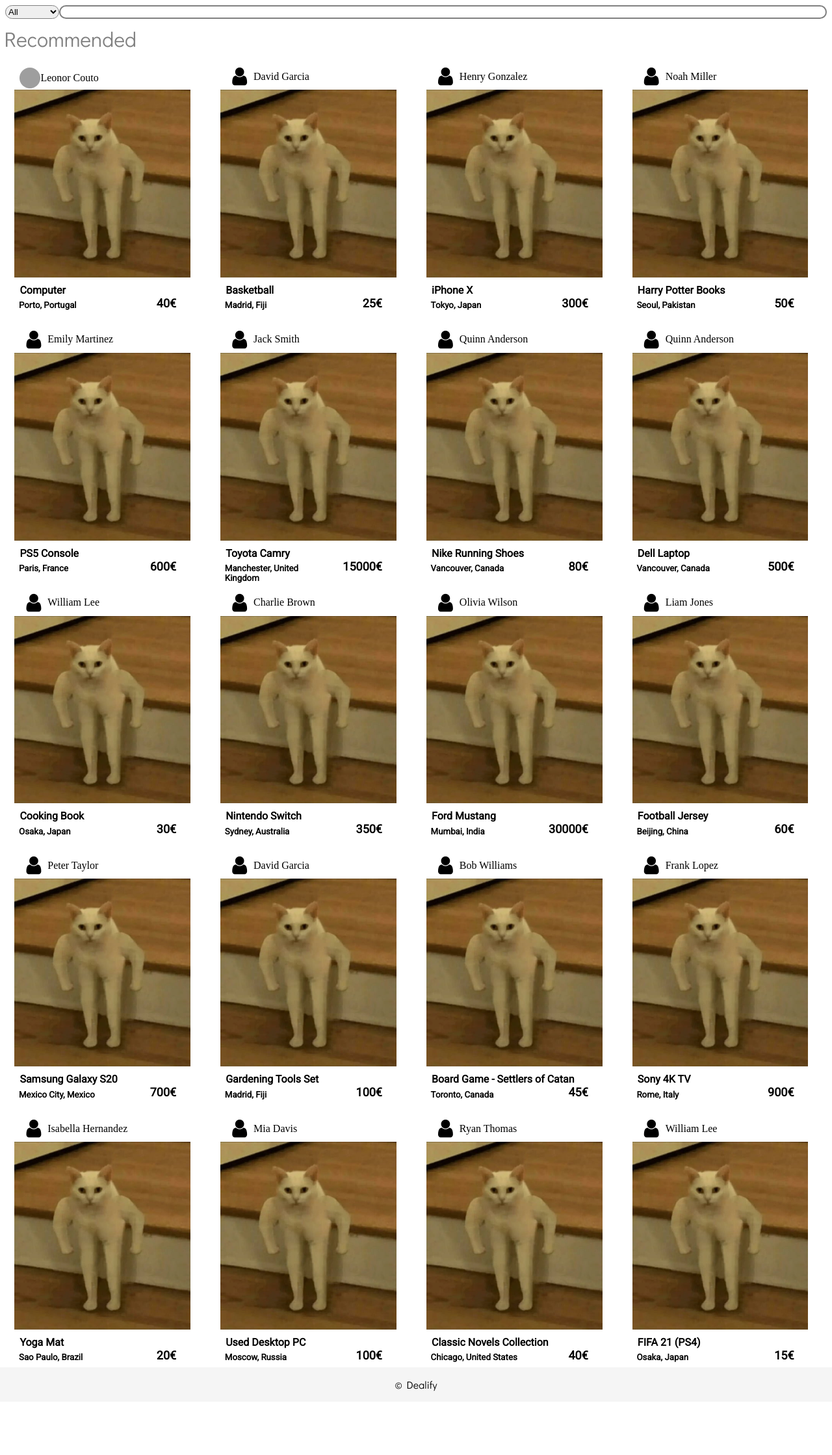
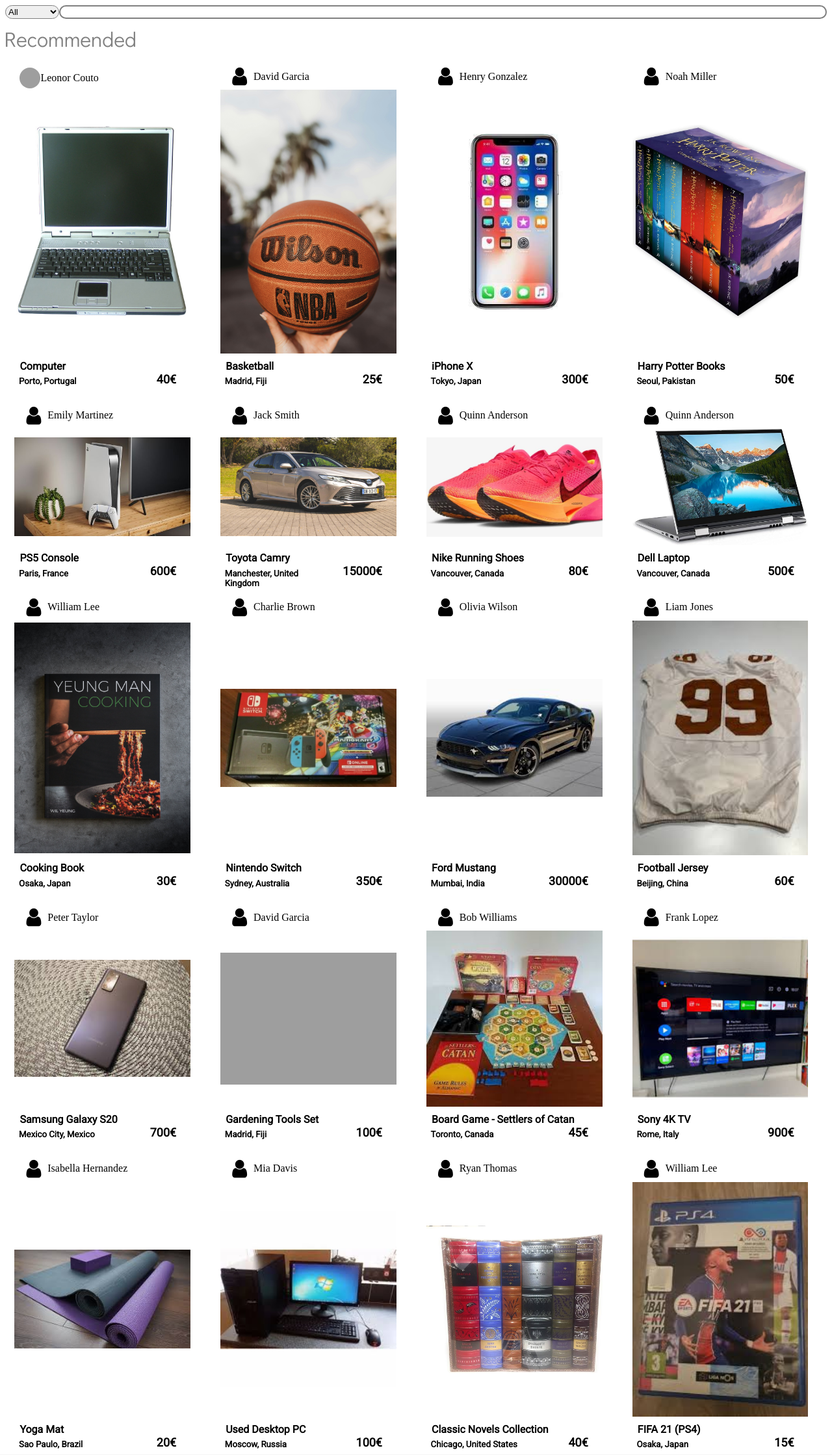
Before and after one commit to FEUP-LTW-2024/ltw-project-2024-ltw13g02, a PHP site: page /pages/index.php in a window 1280 px wide. Shown: the part 80-2319 px from the top of the page at 65% size. Before the commit the page ends 2221 px from the top, so only its background shows below. Run offline with PHP 8.4, Linux system fonts and the light colour scheme; data comes from the database, SQL or seed files in the repository; both versions use the stored data as it was after the commit; grey boxes are pictures that could not be loaded.

Commit message:
Imagens na main page

```diff
--- a/pages/index.php
+++ b/pages/index.php
@@ -12,7 +12,7 @@
   require_once(__DIR__ . '/../templates/common_tmpl.php');
   require_once(__DIR__ . '/../templates/index_tmpl.php');
 
-  //require_once(__DIR__ . '/../vendor/autoload.php');
+  //require_once(__DIR__ . '/../vendor/autoload.php'); TODO rmove???
 
   $db = getDatabaseConnection();
   $categories = getCategories($db);
--- a/templates/index_tmpl.php
+++ b/templates/index_tmpl.php
@@ -97,7 +97,7 @@ function drawRecommended($recommended_ids) { ?>
 
 <?php
 
-function drawProduct($product, $user){ ?>
+function drawProduct(Product $product, $user){ ?>
         <a href="../pages/seller_page.php?user=<?=$user->getId()?>" class="user_small_card">
             <?php if ($user->getPhoto() != "Sem FF") { ?>
                 <img class="user_small_pfp" src="../images/userProfile/<?=$user->getPhoto()?>">
@@ -106,7 +106,7 @@ function drawProduct($product, $user){ ?>
             <?php } ?>
             <p><?=$user->name() ?></p>
         </a>
-        <a href="../pages/productPage.php?product=<?=$product->getId()?>"><img class="offer_img" src="../images/randomImage.jpg"></a> <!--TODO adicionar imagem do prod-->
+        <a href="../pages/productPage.php?product=<?=$product->getId()?>"><img class="offer_img" src="../images/products/<?= $product->getPhotos()[0]['photo']?>"></a>
 
         <a class="offer_info" href="../pages/productPage.php?product=<?=$product->getId()?>">
             <h4><?=substr($product->getName(),0,30) ?></h4>
```
Also changed, not shown: database/database.db.
